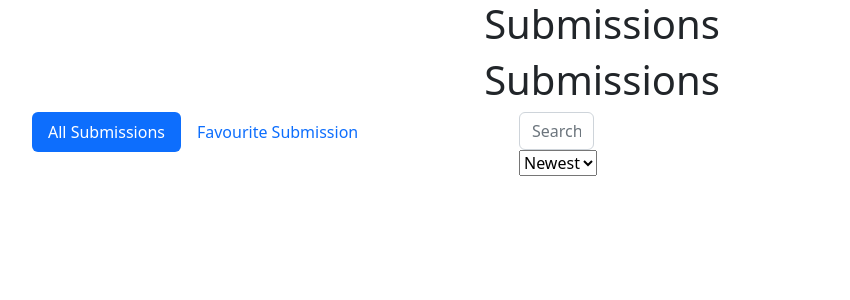
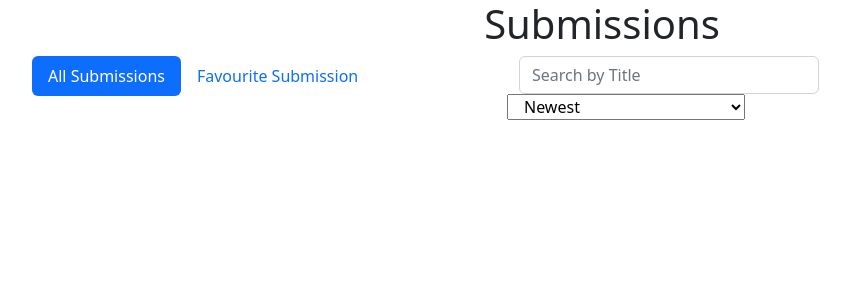
Before and after one commit to theakashshukla/Hackathon-Submission, a React (Create React App) app: page / in a window 1280 px wide. Shown: the top 300 px of the page, without its empty margins (38-888 px from the left). Built offline with nearby package versions, Linux system fonts and the light colour scheme.

Commit message:
Update Card

```diff
--- a/src/App.js
+++ b/src/App.js
@@ -56,9 +56,6 @@ function App() {
           <Row>
             <h1 className="text-center">Submissions</h1>
           </Row>
-          <Row>
-            <h1 className="text-center">Submissions</h1>
-          </Row>
         </Col>
         <Col>
           <Row>
@@ -77,22 +74,23 @@ function App() {
                       </Nav>
                     </Row>
                   </Col>
+
                   <Col sm={5}>
                     <Row>
-                      <div className="flex-col">
-                        <Col sm={2}>
+                      <div className="">
+                        <Row sm={2}>
                           <SearchBar
                             onSearch={handleSearch}
                           />
-                        </Col>
-                        <Col sm={2}>
+                        </Row>
+                        <Row sm={2}>
                           <select
                             value={orderBy} onChange={handleOrderByChange}
                           >
                             <option value="newest">Newest</option>
                             <option value="oldest">Oldest</option>
                           </select>
-                        </Col>
+                        </Row>
                       </div>
                     </Row>
                   </Col>
@@ -103,7 +101,7 @@ function App() {
                   <Tab.Content>
                     <Tab.Pane eventKey="first">
 
-                      <SubmissionsList searchTerm={searchTerm} />
+                      <SubmissionsList searchTerm={searchTerm} orderBy={handleOrderByChange} />
 
                     </Tab.Pane>
                     <Tab.Pane eventKey="second">
--- a/src/components/SearchBar.jsx
+++ b/src/components/SearchBar.jsx
@@ -12,9 +12,9 @@ const SearchBar = ({ onSearch }) => {
 
   return (
     <Form.Group controlId="formSearch">
-      <Form.Control
+      <Form.Control style={{ width: "300px" }}
         type="text"
-        placeholder="Search by title"
+        placeholder="Search by Title"
         value={searchTerm}
         onChange={handleChange}
       />
--- a/src/components/SubmissionForm.jsx
+++ b/src/components/SubmissionForm.jsx
@@ -34,7 +34,7 @@ const SubmissionForm = () => {
   };
 
   return (
-    <div className="m-12">
+    <div className="m-12" >
       <Form onSubmit={handleSubmit}>
         <Row className="m-2">
           <Form.Group controlId="formTitle">
```
